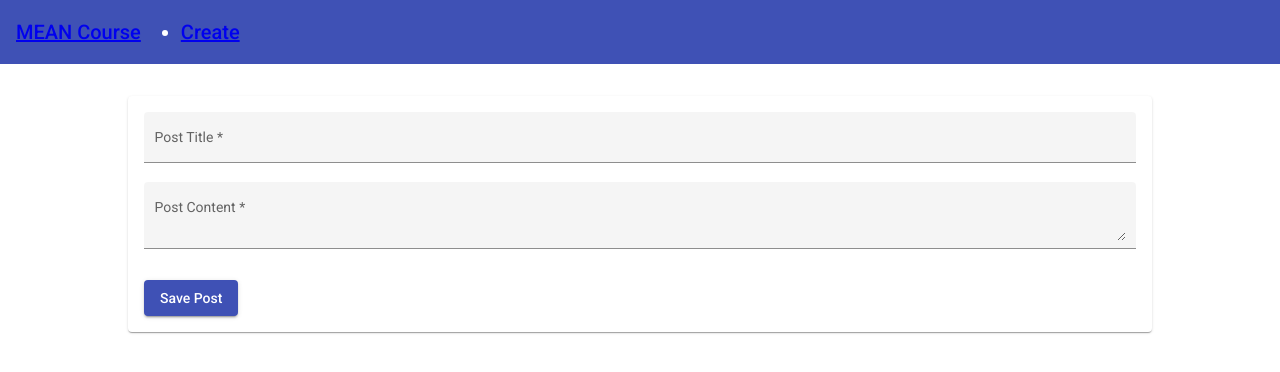
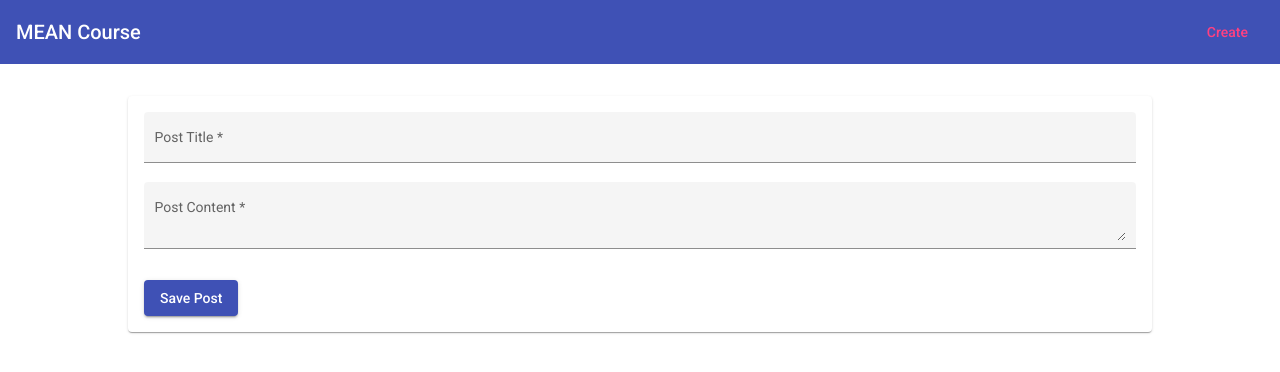
Before and after one commit to Bjthomas11/MEAN-updated, an Angular app: page /create in a window 1280 px wide. Shown: the top 372 px of the page. Built offline with nearby package versions, Linux system fonts and the light colour scheme.

Commit message:
navigate to home after post created

```diff
--- a/src/app/shared/header/header.component.html
+++ b/src/app/shared/header/header.component.html
@@ -2,9 +2,12 @@
   <span>
     <a routerLink="/">{{ title }}</a></span
   >
+  <span class="spacer"></span>
   <ul>
     <li>
-      <a routerLink="/create">Create</a>
+      <a mat-button routerLink="/create" routerLinkActive="mat-accent"
+        >Create</a
+      >
     </li>
   </ul>
 </mat-toolbar>
--- a/src/app/shared/posts/post-create/post-create.component.ts
+++ b/src/app/shared/posts/post-create/post-create.component.ts
@@ -1,5 +1,6 @@
 import { Component, OnInit } from '@angular/core';
 import { NgForm } from '@angular/forms';
+import { Router } from '@angular/router';
 import { PostService } from 'src/app/core/services/post.service';
 
 @Component({
@@ -10,7 +11,7 @@
 export class PostCreateComponent implements OnInit {
   inputtedValue: any;
   inputTitle: string = '';
-  constructor(public postService: PostService) {}
+  constructor(public postService: PostService, private router: Router) {}
 
   ngOnInit(): void {}
 
@@ -18,5 +19,6 @@
     if (postForm.invalid) return;
     this.postService.addPost(postForm.value.title, postForm.value.content);
     postForm.resetForm();
+    this.router.navigate(['/']);
   };
 }
--- a/src/styles.scss
+++ b/src/styles.scss
@@ -3,3 +3,20 @@
 
 html, body { height: 100%; }
 body { margin: 0; font-family: Roboto, "Helvetica Neue", sans-serif; }
+
+// Global styles
+
+a{
+    text-decoration: none;
+    color: #fff;
+}
+
+ul{
+    list-style: none;
+    padding: 0;
+    margin: 0;
+}
+
+.spacer{
+    flex: 1 1 auto
+}
```
